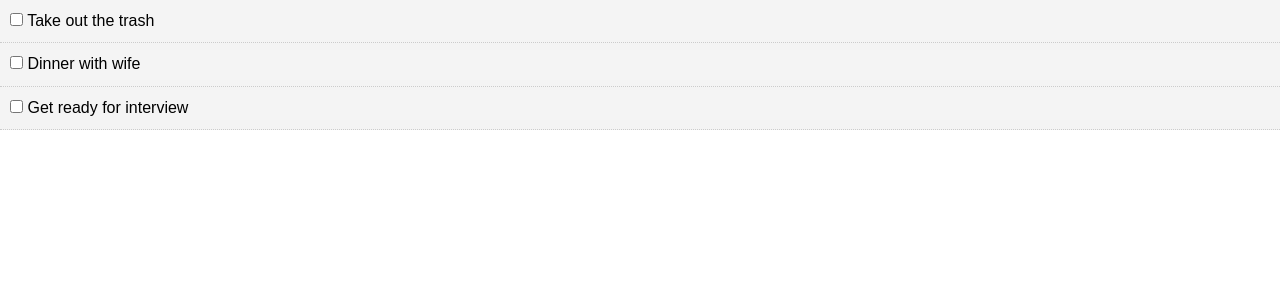
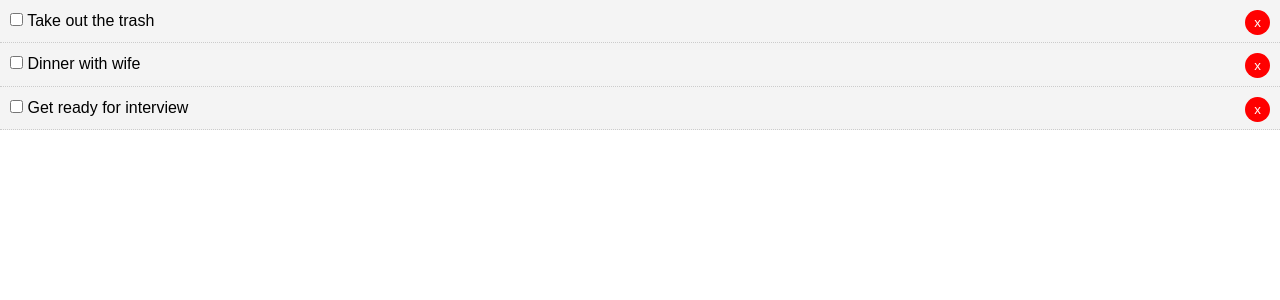
Before and after one commit to skmmks/todo_in_react, a React (Create React App) app: page / in a window 1280 px wide. Shown: the top 300 px of the page. Built offline with nearby package versions, Linux system fonts and the light colour scheme; the HTML template or start-up script is replaced by a standard one.

Commit message:
create delete todo function console for testing

```diff
--- a/src/App.js
+++ b/src/App.js
@@ -33,10 +33,18 @@
     }) });
   }
 
+  delTodo = (id) => {
+    console.log(id)
+  }
+
   render() {
     return (
       <div className="App">
-        <Todos todos={this.state.todos} markComplete={this.markComplete}/>
+        <Todos
+          todos={this.state.todos}
+          markComplete={this.markComplete}
+          delTodo={this.delTodo}
+        />
       </div>
     );
   }
--- a/src/components/TodoItem.js
+++ b/src/components/TodoItem.js
@@ -18,6 +18,7 @@
                 <p>
                     <input type="checkbox" onChange={ this.props.markComplete.bind(this, id) }/> {' '}
                     { title }
+                    <button onClick={this.props.delTodo.bind( this,id )} style={btnStyle}>x</button>
                 </p>
             </div>
         )
@@ -27,5 +28,13 @@
 TodoItem.propTypes = {
     todo: PropTypes.object.isRequired
 }
-
+const btnStyle = {
+    background: '#ff0000',
+    color: '#fff',
+    border: 'none',
+    padding: '5px 9px',
+    borderRadius: '50%',
+    cursor: 'pointer',
+    float: 'right'
+}
 export default TodoItem
--- a/src/components/Todos.jsx
+++ b/src/components/Todos.jsx
@@ -10,6 +10,7 @@
         key={todo.id}
         todo={todo}
         markComplete={this.props.markComplete}
+        delTodo={this.props.delTodo}
       />
     ));
   }
```
